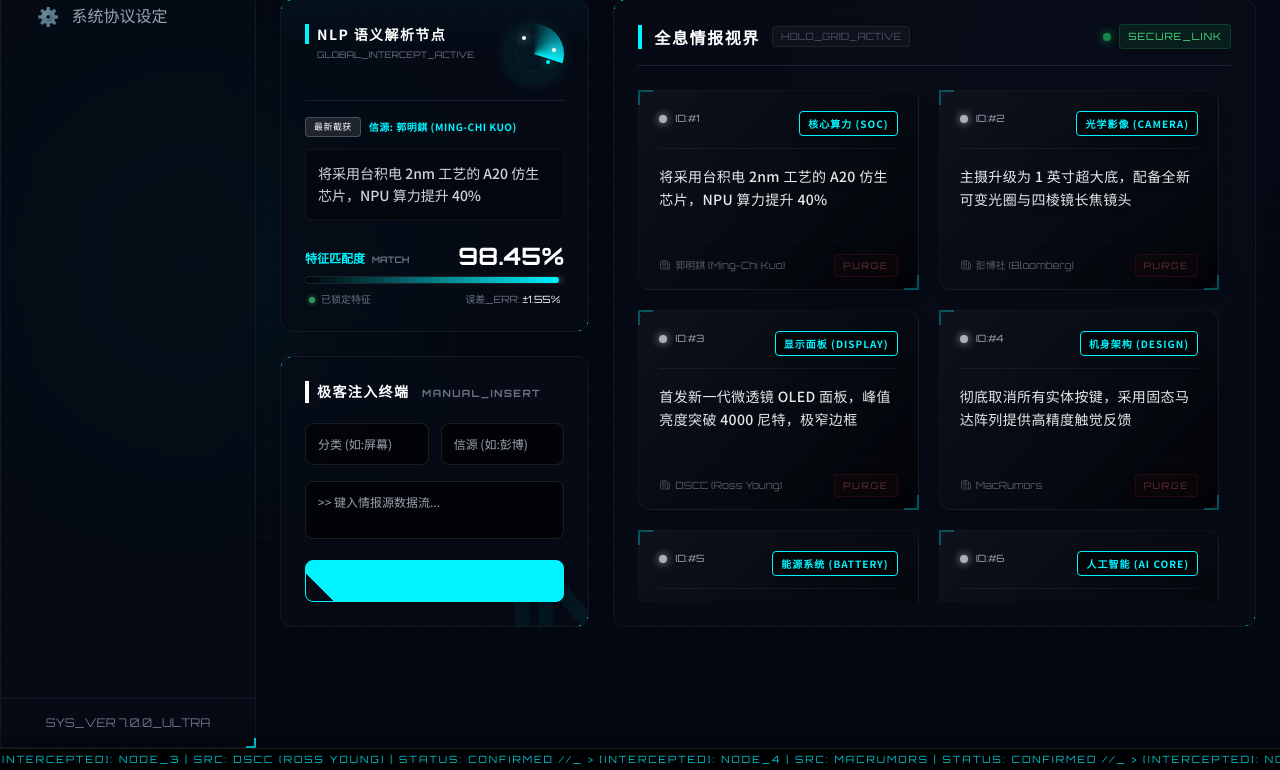
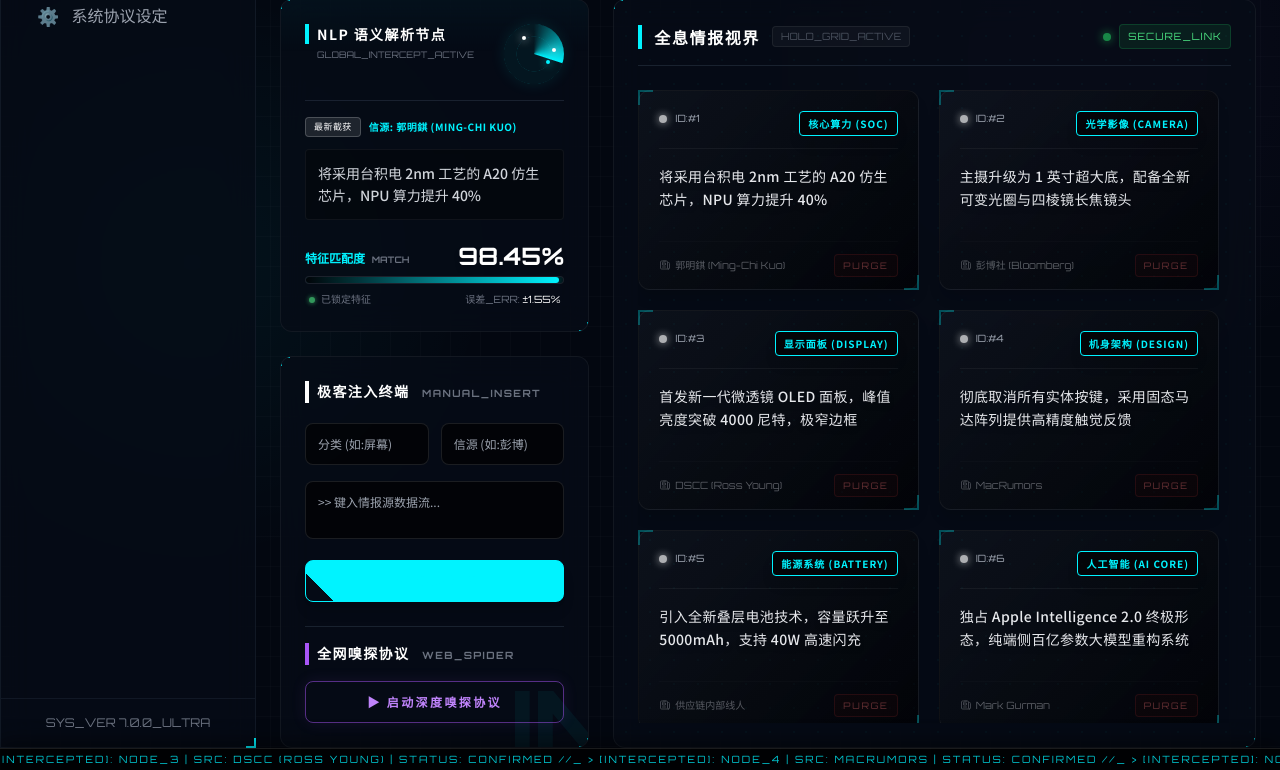
Before and after one commit to abc18870537168-lab/sirge, a Flask app: page /dashboard in a window 1280 px wide. Shown: the part 244-1014 px from the top of the page. Run offline with Flask 3, Linux system fonts and the light colour scheme; the visitor is signed in with stand-in values (Sample User, id 1); data comes from the database, SQL or seed files in the repository; some libraries are stand-ins or nearby versions.

Commit message:
Update dashboard.html

```diff
--- a/templates/dashboard.html
+++ b/templates/dashboard.html
@@ -209,6 +209,7 @@
                         <div class="tech-panel p-6 rounded-xl flex-1 flex flex-col justify-center relative overflow-hidden">
                             <div class="absolute -right-6 -bottom-6 text-8xl font-tech font-black opacity-5 pointer-events-none" style="color: var(--sys-theme)">IN</div>
                             <h2 class="text-sm font-bold text-white tracking-widest border-l-4 border-white pl-2 mb-5 relative z-10">极客注入终端 <span class="font-tech text-[10px] text-gray-500 ml-2">MANUAL_INSERT</span></h2>
+
                             <form action="/add_rumor" method="POST" class="space-y-4 relative z-10">
                                 <div class="flex gap-3">
                                     <input type="text" name="category" placeholder="分类 (如:屏幕)" required class="w-1/2 terminal-input p-3 text-xs rounded-lg">
@@ -217,6 +218,15 @@
                                 <textarea name="content" rows="2" placeholder=">> 键入情报源数据流..." required class="w-full terminal-input p-3 text-xs rounded-lg resize-none"></textarea>
                                 <button type="submit" class="w-full neon-btn py-3 text-xs font-bold tracking-[0.2em] rounded-lg shadow-lg hover:shadow-xl transition-all">执行注入矩阵</button>
                             </form>
+
+                            <div class="mt-6 pt-4 border-t border-gray-800/80 relative z-10">
+                                <h2 class="text-sm font-bold text-white tracking-widest border-l-4 border-purple-500 pl-2 mb-4" style="border-color: #a855f7;">全网嗅探协议 <span class="font-tech text-[10px] text-gray-500 ml-2">WEB_SPIDER</span></h2>
+                                <button id="spider-btn" onclick="triggerSpider()" class="w-full py-3 text-xs font-bold tracking-[0.2em] border border-purple-500/50 text-purple-400 hover:bg-purple-600 hover:text-white hover:border-purple-600 transition-all rounded-lg shadow-[0_0_15px_rgba(168,85,247,0.1)] hover:shadow-[0_0_25px_rgba(168,85,247,0.4)]">
+                                    ▶ 启动深度嗅探协议
+                                </button>
+                                <p id="spider-log" class="text-[10px] font-tech text-purple-400 mt-3 h-4 hidden text-center animate-pulse tracking-widest">INITIATING SPIDER PROTOCOL...</p>
+                            </div>
+
                         </div>
                     </div>
 
@@ -679,6 +689,56 @@
                 `;
             }
         }
+
+        // --- 6. 爬虫引擎控制逻辑 (新增) ---
+        function triggerSpider() {
+            const btn = document.getElementById('spider-btn');
+            const log = document.getElementById('spider-log');
+
+            // UI 变成加载状态
+            btn.disabled = true;
+            btn.innerHTML = '⚡ 嗅探程序运行中...';
+            btn.classList.add('bg-purple-900/50', 'cursor-not-allowed', 'border-purple-800');
+            btn.classList.remove('hover:bg-purple-600', 'hover:border-purple-600');
+            log.classList.remove('hidden');
+
+            let dots = 0;
+            const logInterval = setInterval(() => {
+                dots = (dots + 1) % 4;
+                log.innerText = "SCANNING MACRUMORS NODES" + ".".repeat(dots);
+            }, 300);
+
+            // 向后端发送请求触发爬虫
+            fetch('/api/run_spider', { method: 'POST' })
+                .then(response => response.json())
+                .then(data => {
+                    clearInterval(logInterval);
+                    if(data.code === 200) {
+                        log.innerText = ">> DATA INTERCEPTED !";
+                        log.style.color = "#4ade80"; // 绿色成功
+                        // 延迟 0.8 秒钟刷新页面，展示刚抓到的新数据
+                        setTimeout(() => {
+                            window.location.reload();
+                        }, 800);
+                    } else {
+                        log.innerText = "!! ERROR: " + data.msg;
+                        log.style.color = "#ef4444"; // 红色失败
+                        btn.disabled = false;
+                        btn.innerHTML = '▶ 重试深度嗅探';
+                        btn.classList.remove('bg-purple-900/50', 'cursor-not-allowed', 'border-purple-800');
+                        btn.classList.add('hover:bg-purple-600', 'hover:border-purple-600');
+                    }
+                })
+                .catch(error => {
+                    clearInterval(logInterval);
+                    log.innerText = "!! CONNECTION LOST";
+                    log.style.color = "#ef4444";
+                    btn.disabled = false;
+                    btn.innerHTML = '▶ 重试深度嗅探';
+                    btn.classList.remove('bg-purple-900/50', 'cursor-not-allowed', 'border-purple-800');
+                    btn.classList.add('hover:bg-purple-600', 'hover:border-purple-600');
+                });
+        }
     </script>
 </body>
 </html>
```
